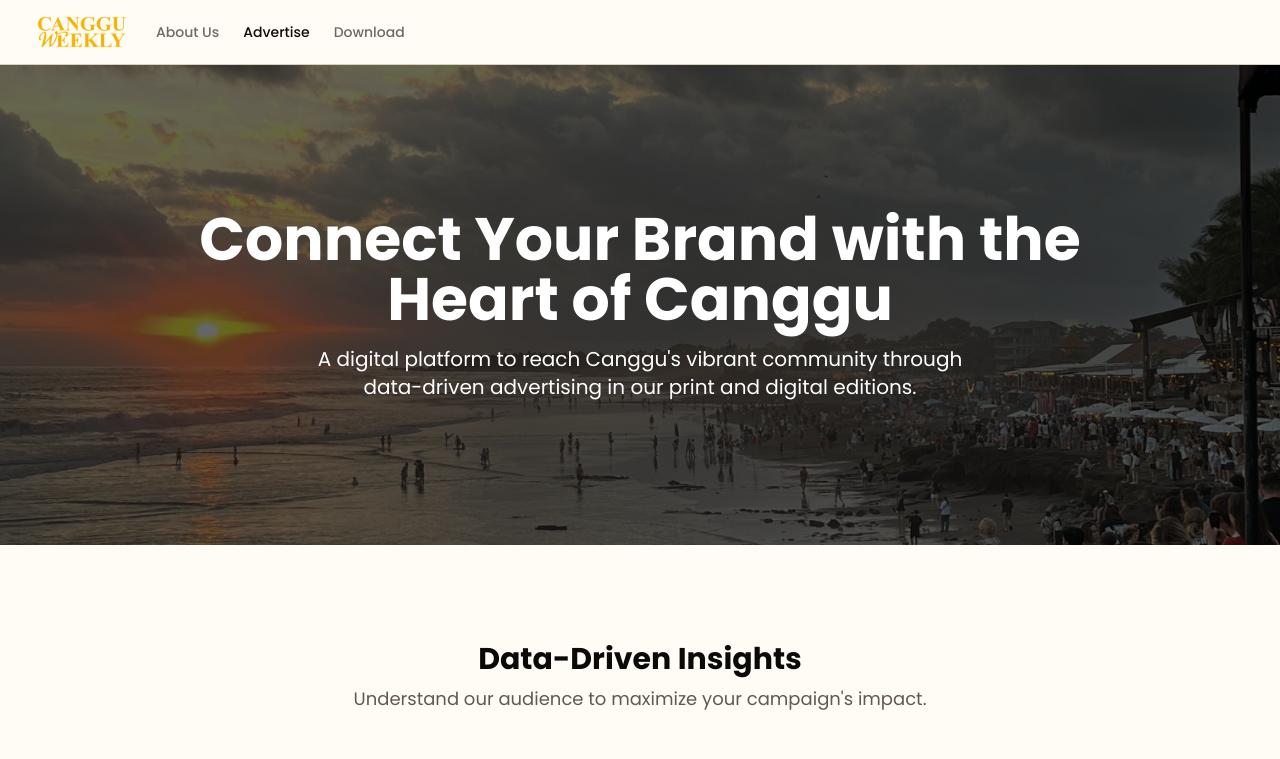
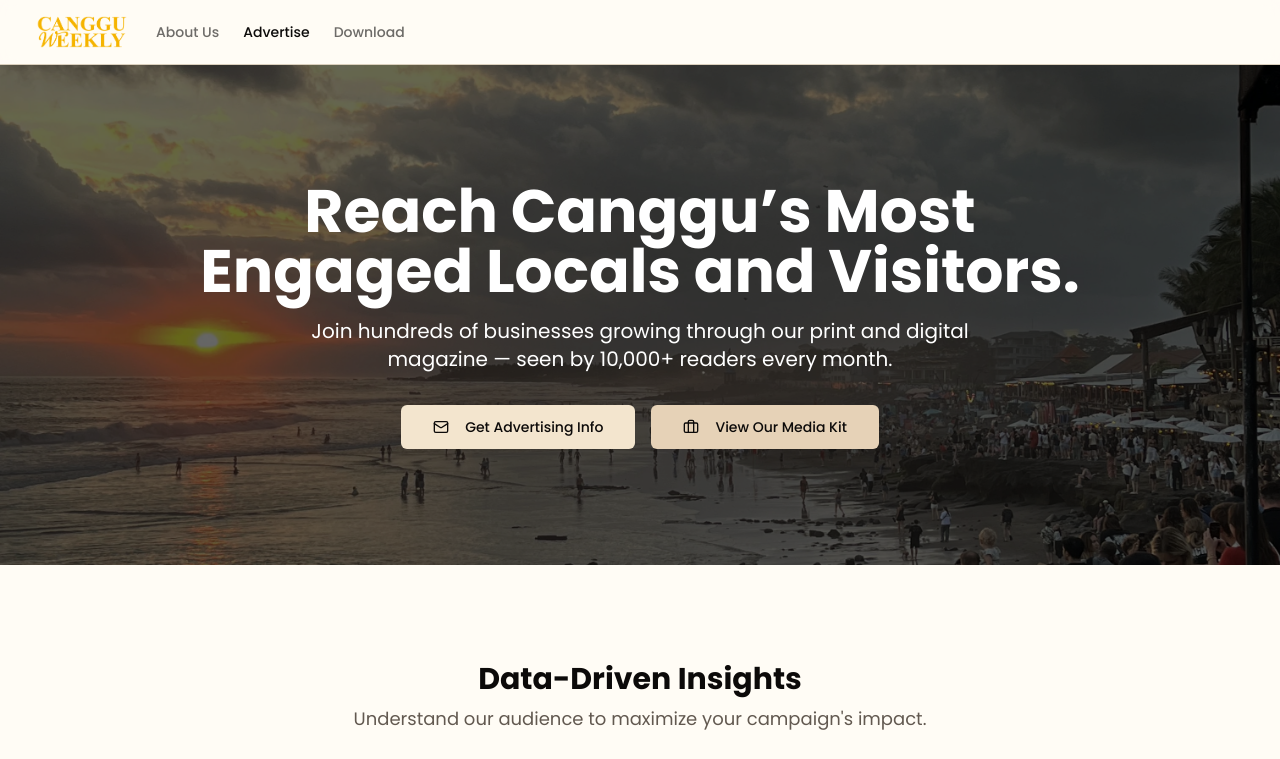
Before and after one commit to SpicyChickenDoang/canggu-weekly, a Next.js app: page /advertisers in a window 1280 px wide. Shown: the top 759 px of the page. Built offline with nearby package versions, Linux system fonts and the light colour scheme.

Commit message:
Hero Section — “Advertise in Canggu Weekly”
Big, confident title:

“Rea

```diff
--- a/src/app/advertisers/page.tsx
+++ b/src/app/advertisers/page.tsx
@@ -5,7 +5,7 @@ import Image from 'next/image';
 import Link from 'next/link';
 import { Button } from '@/components/ui/button';
 import { Card, CardContent, CardDescription, CardHeader, CardTitle } from '@/components/ui/card';
-import { Users, MapPin, Newspaper, Target, TrendingUp, BarChart, CheckCircle } from 'lucide-react';
+import { Users, MapPin, Newspaper, Target, TrendingUp, BarChart, CheckCircle, Mail, Briefcase } from 'lucide-react';
 import {
   ChartContainer,
   ChartTooltip,
@@ -91,7 +91,7 @@ export default function AdvertisersPage() {
   return (
     <div className="bg-background">
       {/* Hero Section */}
-      <section className="relative h-[60vh] min-h-[400px] w-full">
+      <section className="relative h-[60vh] min-h-[500px] w-full">
         <Image
           src="/images/img-7.webp"
           alt="Business meeting in a tropical location"
@@ -103,11 +103,25 @@ export default function AdvertisersPage() {
         <div className="absolute inset-0 bg-black/60" />
         <div className="relative z-10 flex h-full flex-col items-center justify-center text-center text-white p-4">
           <h1 className="font-headline text-4xl font-bold md:text-6xl max-w-4xl">
-            Connect Your Brand with the Heart of Canggu
+            Reach Canggu’s Most Engaged Locals and Visitors.
           </h1>
           <p className="mt-4 max-w-2xl text-lg md:text-xl">
-            A digital platform to reach Canggu's vibrant community through data-driven advertising in our print and digital editions.
+            Join hundreds of businesses growing through our print and digital magazine — seen by 10,000+ readers every month.
           </p>
+          <div className="mt-8 flex flex-col sm:flex-row gap-4">
+              <Button asChild size="lg">
+                <Link href="#contact">
+                    <Mail className="mr-2 h-5 w-5" />
+                    Get Advertising Info
+                </Link>
+              </Button>
+              <Button asChild size="lg" variant="secondary">
+                <Link href="/canggu-media-kit.pdf" target="_blank">
+                    <Briefcase className="mr-2 h-5 w-5" />
+                    View Our Media Kit
+                </Link>
+              </Button>
+          </div>
         </div>
       </section>
 
@@ -209,7 +223,7 @@ export default function AdvertisersPage() {
         </section>
 
         {/* Call to Action */}
-        <section className="rounded-lg bg-card p-10 text-center shadow-lg">
+        <section id="contact" className="rounded-lg bg-card p-10 text-center shadow-lg">
             <h3 className="font-headline text-3xl font-bold">Ready to Grow Your Business?</h3>
             <p className="mx-auto mt-4 max-w-xl text-muted-foreground">
                 Our team is ready to help you create the perfect advertising campaign. Get in touch today to receive our media kit and discuss your options.
```
